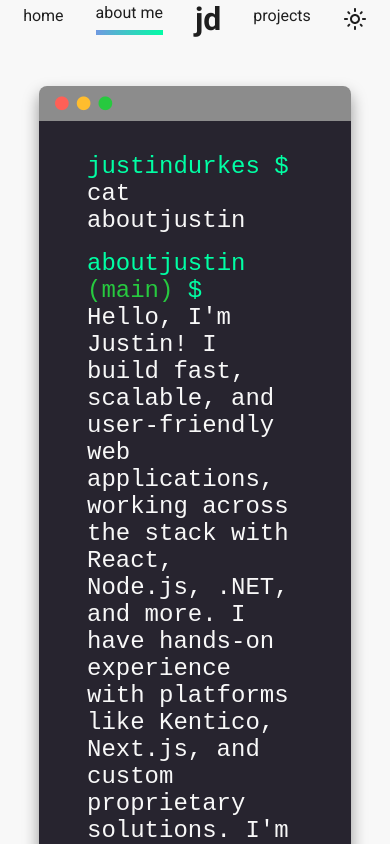
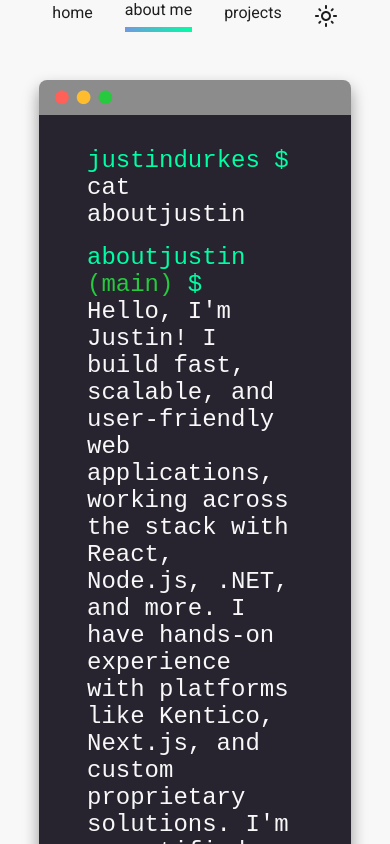
Before and after one commit to durkes/portfolio, a React (Create React App) app: page /#/about in a window 390 px wide. Shown: the top 844 px of the page. Built offline with nearby package versions, Linux system fonts and the light colour scheme; the HTML template or start-up script is replaced by a standard one.

Commit message:
update mobile nav

```diff
--- a/src/components/Navbar.js
+++ b/src/components/Navbar.js
@@ -39,7 +39,7 @@ export default function Navbar({ darkMode, handleToggleTheme }) {
                 gap={{ xs: '2rem', md: '8rem' }}
                 textTransform={'lowercase'} fontSize={'1rem'}>
                 {links.map((link, index) => (
-                    <Box key={index} component={'li'} className={(link.active === active && !link.type) && Style.active}
+                    <Box key={index} component={'li'} className={`${(link.active === active && !link.type) && Style.active} ${link.type && Style.initials}`}
                         sx={{ borderImageSource: info.gradient }}>
                         <Link to={link.to} onClick={() => setActive(link.active)}>
                             {!link.type && <p style={{ paddingBottom: '0.5rem' }}>{link.name}</p>}
--- a/src/components/Navbar.module.scss
+++ b/src/components/Navbar.module.scss
@@ -11,3 +11,9 @@ li {
     transition: variables.$transition;
   }
 }
+
+.initials {
+  @media (max-width: 480px) {
+    display: none;
+  }
+}
```
